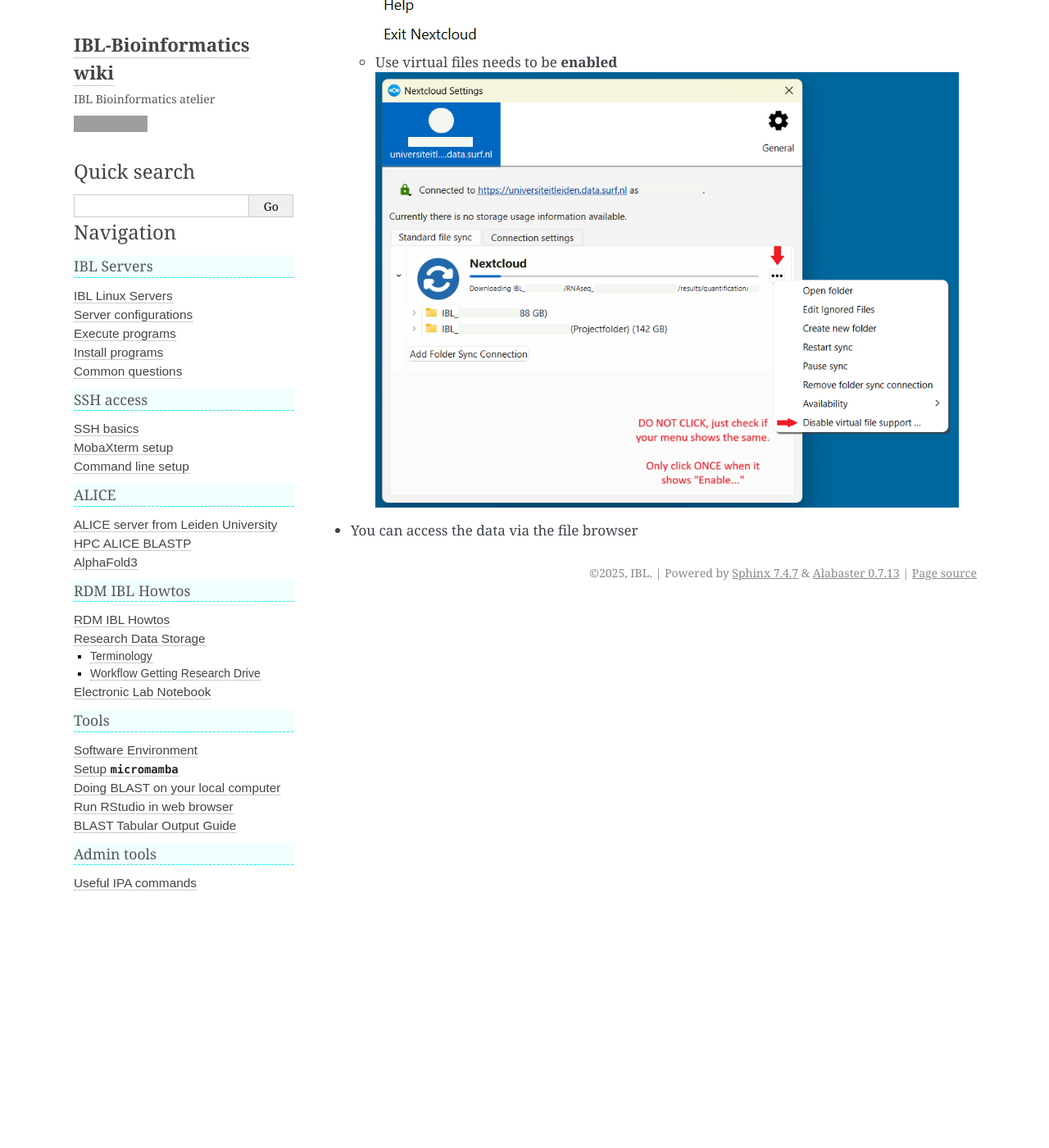
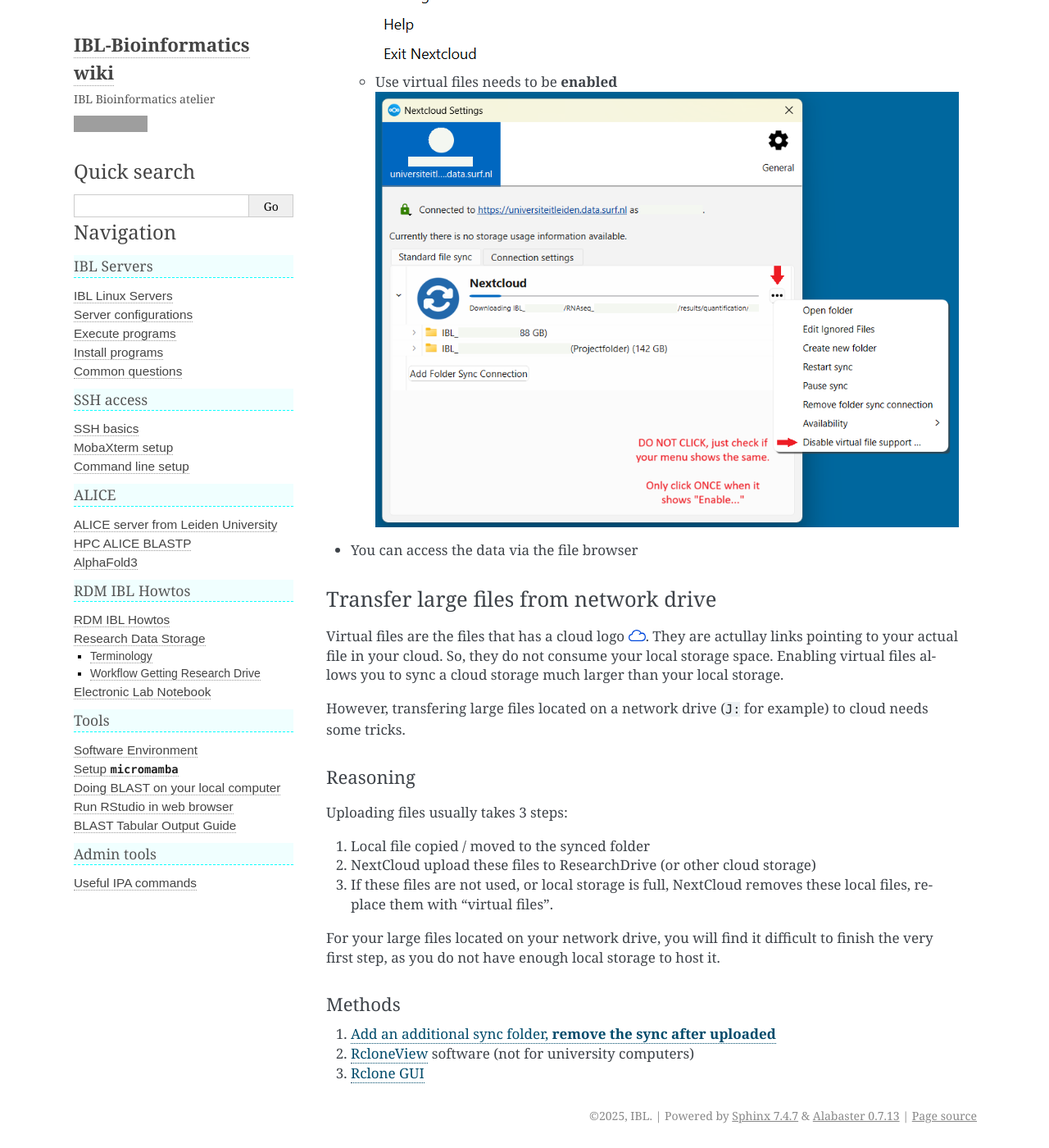
Before and after one commit to IBL-bioinfo/IBL-bioinformatics-wiki, a Sphinx documentation site: the page built from docs/source/rdm_howtos/ResearchDrive.md, in a window 1280 px wide and 1400 px high, scrolled down 5170 px. Shown: the whole window at 82% size. Built offline with Sphinx 7.4.7, drawn with Linux system fonts in a browser that asks for light colours; some of the changed text lies outside the part shown; grey boxes are pictures that could not be loaded.

Commit message:
Added upload from network tutorial.

```diff
--- a/docs/source/conf.py
+++ b/docs/source/conf.py
@@ -6,9 +6,9 @@
 # -- Project information -----------------------------------------------------
 # https://www.sphinx-doc.org/en/master/usage/configuration.html#project-information
 
-project = 'IBL-Bioinformatics wiki'
-copyright = '2025, IBL'
-author = 'IBL-Bioinformatics atelier'
+project = "IBL-Bioinformatics wiki"
+copyright = "2025, IBL"
+author = "IBL-Bioinformatics atelier"
 
 # -- General configuration ---------------------------------------------------
 # https://www.sphinx-doc.org/en/master/usage/configuration.html#general-configuration
@@ -19,8 +19,8 @@
     "sphinx_copybutton",
     "sphinx_tippy",
 ]
-templates_path = ['_templates']
-exclude_patterns = ['_excluded']
+templates_path = ["_templates"]
+exclude_patterns = ["_excluded"]
 
 # -- Options for HTML output -------------------------------------------------
 # https://www.sphinx-doc.org/en/master/usage/configuration.html#options-for-html-output
@@ -28,15 +28,13 @@
 # https://alabaster.readthedocs.io/en/latest/customization.html
 # Side bar
 # https://www.sphinx-doc.org/en/master/#confval-html_sidebars
-html_theme = 'alabaster'
-html_static_path = ['_static']
-html_css_files = [
-    'sidebar.css',
-    'tocbackref.css'
-]
+html_theme = "alabaster"
+html_static_path = ["_static"]
+html_css_files = ["sidebar.css", "tocbackref.css"]
+html_scaled_image_link = False
 html_sidebars = {
-    '**': [
-        'about.html',
+    "**": [
+        "about.html",
         # 'globaltoc.html',
         "searchbox.html",
         "navigation.html",
@@ -46,16 +44,16 @@
 }
 html_theme_options = {
     "description": "IBL Bioinformatics atelier",
-    'github_user': "snail123815",
-    'github_repo': "IBL-bioinformatics-wiki",
-    'github_count': False,
-    'fixed_sidebar': True,
-    'sidebar_collapse': True,
-    'sidebar_width': '18rem', # has to be fixed
-    'page_width': 'min(70rem, 95%)',
+    "github_user": "snail123815",
+    "github_repo": "IBL-bioinformatics-wiki",
+    "github_count": False,
+    "fixed_sidebar": True,
+    "sidebar_collapse": True,
+    "sidebar_width": "18rem",  # has to be fixed
+    "page_width": "min(70rem, 95%)",
 }
 # https://alabaster.readthedocs.io/en/latest/customization.html
-html_favicon = '_static/images/ibl.png'
+html_favicon = "_static/images/ibl.png"
 
 # -- MyST settings -----------------------------------------------------------
 # https://myst-parser.readthedocs.io/en/latest/syntax/syntax.html
--- a/docs/source/rdm_howtos/ResearchDrive.md
+++ b/docs/source/rdm_howtos/ResearchDrive.md
@@ -76,3 +76,25 @@
   - Use virtual files needs to be **enabled**
     ![Virtual files enabled](../_static/images/nextcloud_login_checkvertualfileenabled.png)
 - You can access the data via the file browser
+
+### Transfer large files from network drive
+
+Virtual files are the files that has a cloud logo ![cloud icon](../_static/images/nextcloud_cloud-icon.svg){height="0.8em"}. They are actullay links pointing to your actual file in your cloud. So, they do not consume your local storage space. Enabling virtual files allows you to sync a cloud storage much larger than your local storage.
+
+However, transfering large files located on a network drive (`J:` for example) to cloud needs some tricks.
+
+#### Reasoning
+
+Uploading files usually takes 3 steps:
+
+1. Local file copied / moved to the synced folder
+2. NextCloud upload these files to ResearchDrive (or other cloud storage)
+3. If these files are not used, or local storage is full, NextCloud removes these local files, replace them with "virtual files".
+
+For your large files located on your network drive, you will find it difficult to finish the very first step, as you do not have enough local storage to host it.
+
+#### Methods
+
+1. [Add an additional sync folder, **remove the sync after uploaded**](./ResearchDrive_uploadFromNetworkDrive.md)
+2. [RcloneView](https://rcloneview.com/) software (not for university computers)
+3. [Rclone GUI](https://teams.microsoft.com/l/message/19:07fafe79-7c42-46cb-bb3c-d5d081fa35b5_e6291351-2a74-4097-80eb-bb874dcf95fd@unq.gbl.spaces/1770991879470?context=%7B%22contextType%22%3A%22chat%22%7D)
```
Also changed, not shown: docs/source/rdm_howtos/ResearchDrive_uploadFromNetworkDrive.md (added, +62 -0 lines), docs/source/_static/images/nextcloud_add_sync.png (added), docs/source/_static/images/nextcloud_cloud-icon.svg (added), docs/source/_static/images/nextcloud_create_target_folder.png (added), docs/source/_static/images/nextcloud_pick_source.png (added), docs/source/_static/images/nextcloud_settings.png (added), docs/source/_static/images/nextcloud_sync_complete.png (added), docs/source/_static/images/nextcloud_sync_remove.png (added), docs/source/_static/images/nextcloud_syncing.png (added).
